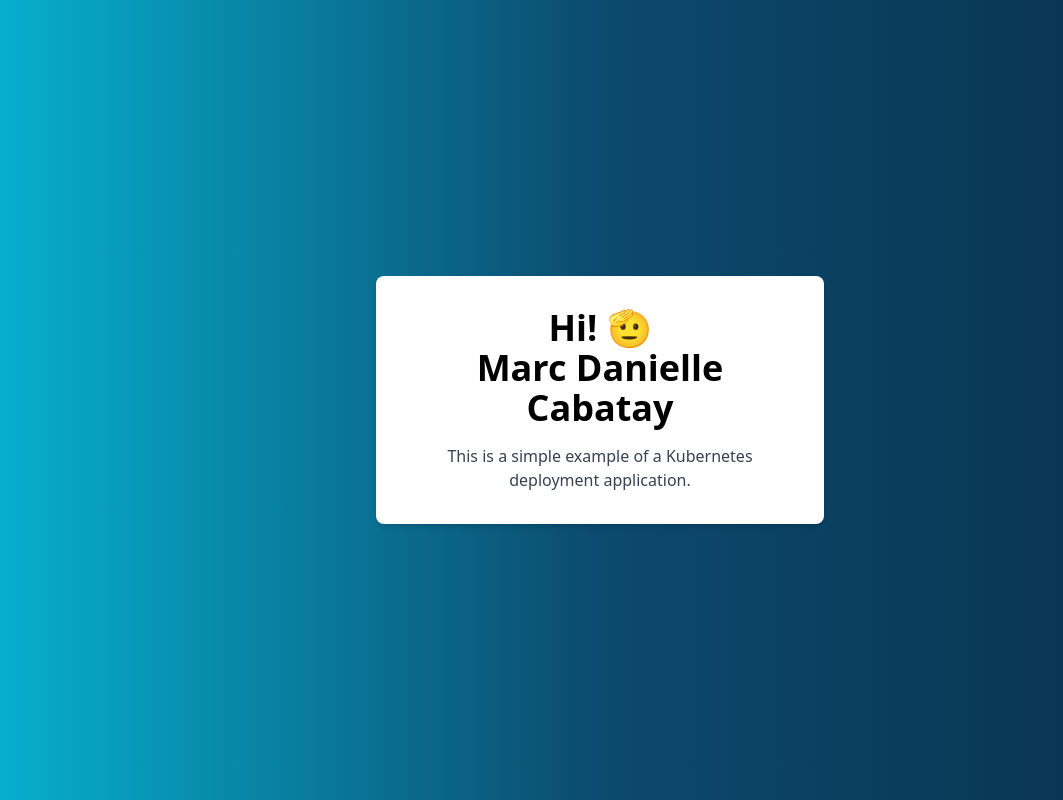
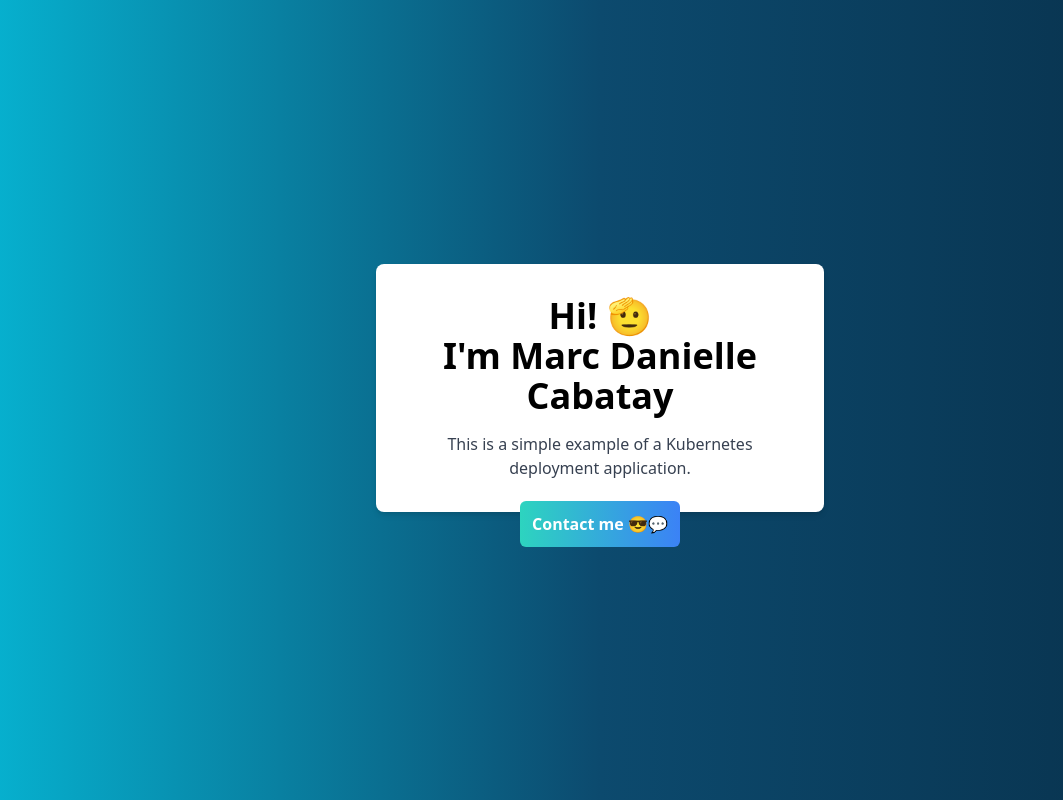
Before and after one commit to MDanielle007/kubernetes, a plain HTML site: page index.html in a window 1280 px wide. Shown: the whole page, without its empty margins (40-1103 px from the left). Drawn offline with nearby package versions, Linux system fonts and the light colour scheme.

Commit message:
modify index.html

```diff
--- a/index.html
+++ b/index.html
@@ -1,17 +1,36 @@
 <!DOCTYPE html>
 <html lang="en">
     <head>
-    <meta charset="UTF-8">
-    <meta name="viewport" content="width=device-width, initial-scale=1.0">
+        <meta charset="UTF-8" />
+        <meta name="viewport" content="width=device-width, initial-scale=1.0" />
         <title>Kubernetes sample</title>
         <script src="https://cdn.tailwindcss.com"></script>
     </head>
     <body>
-    <main class="h-screen bg-gradient-to-r from-cyan-500 via-sky-900 to-sky-950">
-        <div class="container mx-auto flex flex-col items-center justify-center h-full">
+        <main
+            class="h-screen bg-gradient-to-r from-cyan-500 via-sky-900 to-sky-950"
+        >
+            <div
+                class="container mx-auto flex flex-col items-center justify-center h-full"
+            >
                 <div class="w-full max-w-md p-8 bg-white rounded-lg shadow-md">
-                <h1 class="text-4xl font-bold text-center">Hi! 🫡<br/> Marc Danielle Cabatay</h1>
-                <p class="text-gray-700 text-center mt-4">This is a simple example of a Kubernetes deployment application.</p>
+                    <h1 class="text-4xl font-bold text-center">
+                        Hi! 🫡<br />I'm Marc Danielle Cabatay
+                    </h1>
+                    <p class="text-gray-700 text-center mt-4">
+                        This is a simple example of a Kubernetes deployment
+                        application.
+                    </p>
+                </div>
+
+                <div>
+                    <a
+                        href="mailto:marc.danielle.cabatay219@gmail.com"
+                        type="button"
+                        class="bg-gradient-to-r from-teal-400 to-blue-500 hover:from-pink-500 hover:to-orange-500 p-3 font-semibold rounded-md text-white"
+                    >
+                        Contact me 😎💬
+                    </a>
                 </div>
             </div>
         </main>
```
Lines whose indentation alone changed are shown as unchanged.
